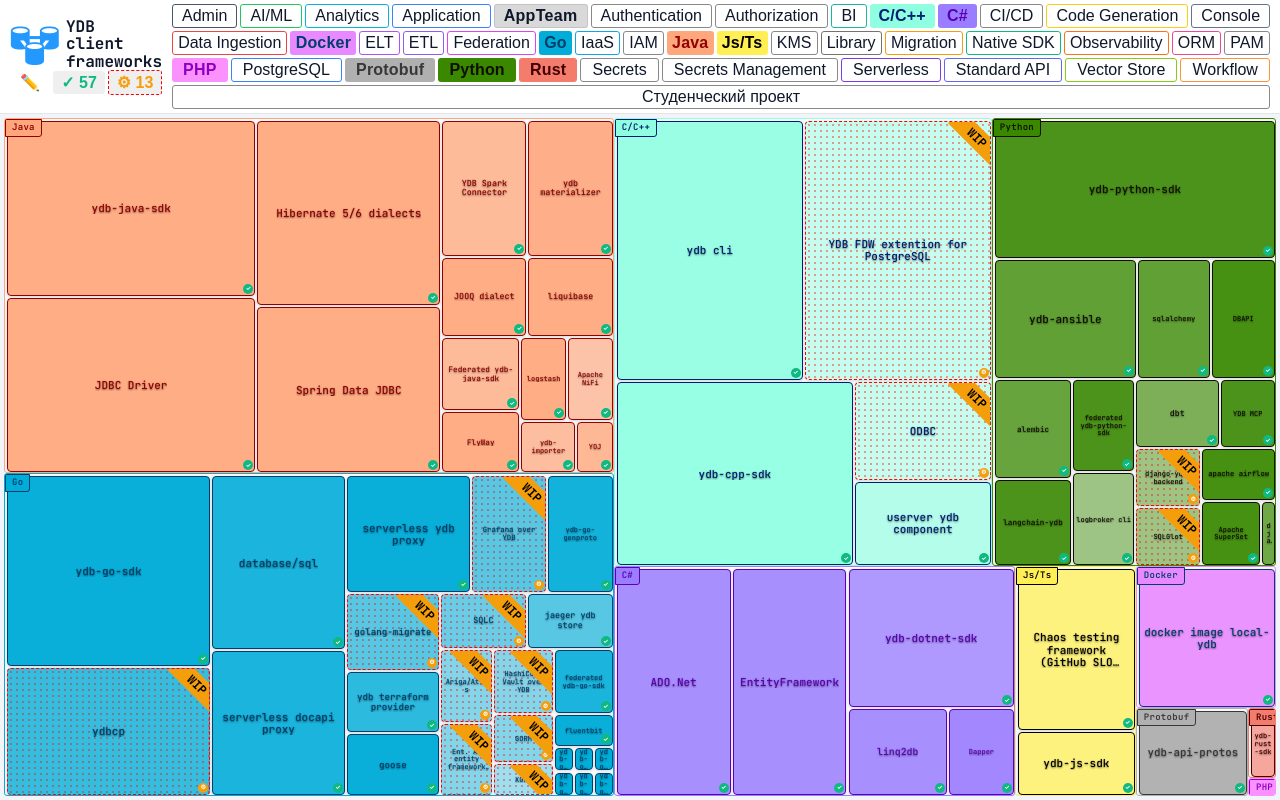
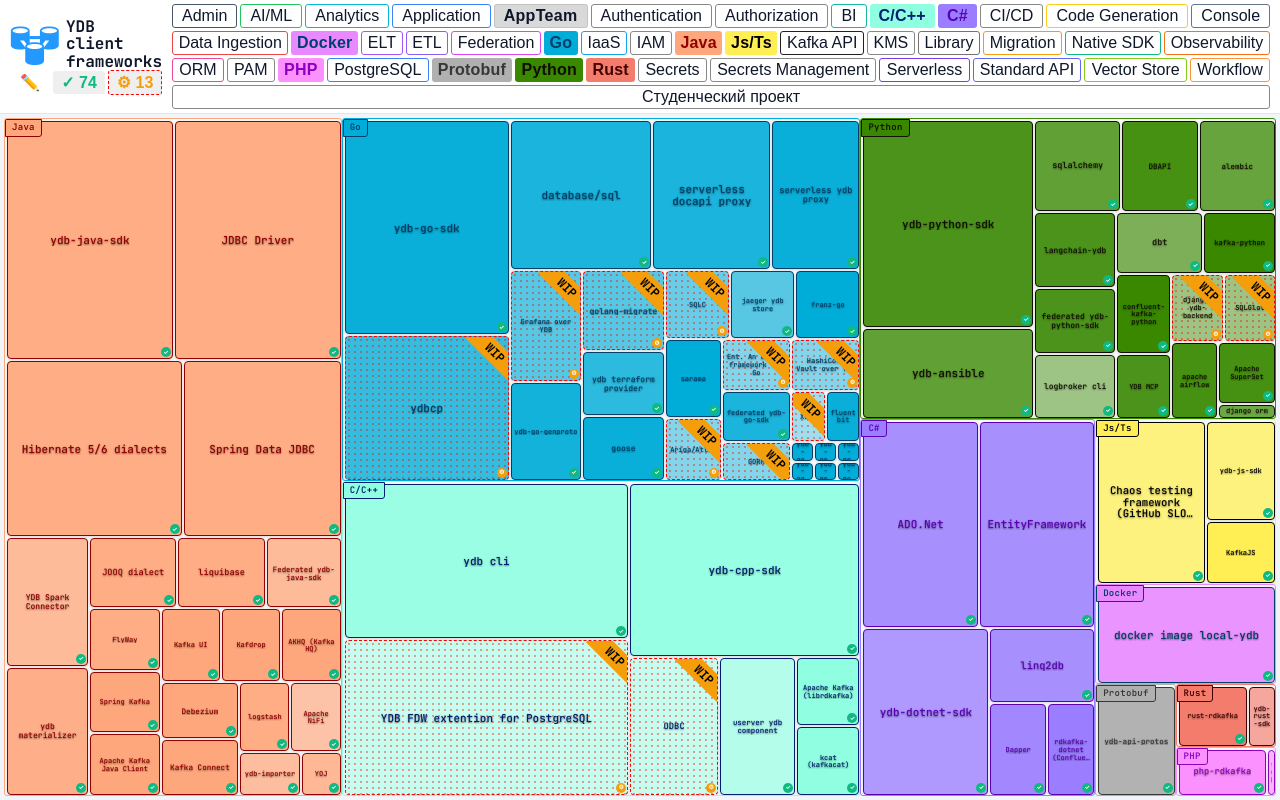
Before and after one commit to ydb-platform/ydb-frameworks, a React (Vite) app: page / in a window 1280 px wide. Built offline with nearby package versions, Linux system fonts and the light colour scheme.

Commit message:
added Kafka frameworks

```diff
--- a/src/data/frameworks.js
+++ b/src/data/frameworks.js
@@ -908,6 +908,227 @@
     "impact": 7,
     "quality": 70,
     "repository": "https://github.com/ydb-platform/ydb-ansible"
+  },
+  {
+    "Продукт": "Apache Kafka (librdkafka)",
+    "Статус": ["Production ready"],
+    "Ответственный": "",
+    "Кто еще может помочь": [],
+    "Язык программирования": "C/C++",
+    "categories": ["Native SDK", "Library", "Kafka API"],
+    "description": "The Apache Kafka C/C++ client library (librdkafka) - high performance producer and consumer. Works with YDB via Kafka API compatibility.",
+    "attention": 1,
+    "impact": 10,
+    "quality": 100,
+    "repository": "https://github.com/confluentinc/librdkafka"
+  },
+  {
+    "Продукт": "kafka-python",
+    "Статус": ["Production ready"],
+    "Ответственный": "",
+    "Кто еще может помочь": [],
+    "Язык программирования": "Python",
+    "categories": ["Native SDK", "Library", "Kafka API"],
+    "description": "Pure Python client for Apache Kafka. Works with YDB via Kafka API compatibility.",
+    "attention": 1,
+    "impact": 10,
+    "quality": 100,
+    "repository": "https://github.com/dpkp/kafka-python"
+  },
+  {
+    "Продукт": "confluent-kafka-python",
+    "Статус": ["Production ready"],
+    "Ответственный": "",
+    "Кто еще может помочь": [],
+    "Язык программирования": "Python",
+    "categories": ["Native SDK", "Library", "Kafka API"],
+    "description": "Confluent's Python client for Apache Kafka (wrapper around librdkafka). Works with YDB via Kafka API compatibility.",
+    "attention": 1,
+    "impact": 10,
+    "quality": 100,
+    "repository": "https://github.com/confluentinc/confluent-kafka-python"
+  },
+  {
+    "Продукт": "franz-go",
+    "Статус": ["Production ready"],
+    "Ответственный": "",
+    "Кто еще может помочь": [],
+    "Язык программирования": "Go",
+    "categories": ["Native SDK", "Library", "Kafka API"],
+    "description": "High-performance, pure Go Kafka client. Works with YDB via Kafka API compatibility.",
+    "attention": 1,
+    "impact": 10,
+    "quality": 100,
+    "repository": "https://github.com/twmb/franz-go"
+  },
+  {
+    "Продукт": "sarama",
+    "Статус": ["Production ready"],
+    "Ответственный": "",
+    "Кто еще может помочь": [],
+    "Язык программирования": "Go",
+    "categories": ["Native SDK", "Library", "Kafka API"],
+    "description": "Sarama is a pure Go client library for Apache Kafka. Works with YDB via Kafka API compatibility.",
+    "attention": 1,
+    "impact": 10,
+    "quality": 100,
+    "repository": "https://github.com/IBM/sarama"
+  },
+  {
+    "Продукт": "KafkaJS",
+    "Статус": ["Production ready"],
+    "Ответственный": "",
+    "Кто еще может помочь": [],
+    "Язык программирования": "Js/Ts",
+    "categories": ["Native SDK", "Library", "Kafka API"],
+    "description": "Modern Apache Kafka client for Node.js. Works with YDB via Kafka API compatibility.",
+    "attention": 1,
+    "impact": 10,
+    "quality": 100,
+    "repository": "https://github.com/tulios/kafkajs"
+  },
+  {
+    "Продукт": "Spring Kafka",
+    "Статус": ["Production ready"],
+    "Ответственный": "",
+    "Кто еще может помочь": [],
+    "Язык программирования": "Java",
+    "categories": ["Library", "Kafka API"],
+    "description": "Spring integration for Apache Kafka. Works with YDB via Kafka API compatibility.",
+    "attention": 1,
+    "impact": 10,
+    "quality": 100,
+    "repository": "https://github.com/spring-projects/spring-kafka"
+  },
+  {
+    "Продукт": "Apache Kafka Java Client",
+    "Статус": ["Production ready"],
+    "Ответственный": "",
+    "Кто еще может помочь": [],
+    "Язык программирования": "Java",
+    "categories": ["Native SDK", "Library", "Kafka API"],
+    "description": "Official Apache Kafka client for Java. Works with YDB via Kafka API compatibility.",
+    "attention": 1,
+    "impact": 10,
+    "quality": 100,
+    "repository": "https://github.com/apache/kafka"
+  },
+  {
+    "Продукт": "rdkafka-dotnet (Confluent.Kafka)",
+    "Статус": ["Production ready"],
+    "Ответственный": "",
+    "Кто еще может помочь": [],
+    "Язык программирования": "C#",
+    "categories": ["Native SDK", "Library", "Kafka API"],
+    "description": "Confluent's .NET client for Apache Kafka. Works with YDB via Kafka API compatibility.",
+    "attention": 1,
+    "impact": 10,
+    "quality": 100,
+    "repository": "https://github.com/confluentinc/confluent-kafka-dotnet"
+  },
+  {
+    "Продукт": "rust-rdkafka",
+    "Статус": ["Production ready"],
+    "Ответственный": "",
+    "Кто еще может помочь": [],
+    "Язык программирования": "Rust",
+    "categories": ["Native SDK", "Library", "Kafka API"],
+    "description": "Rust wrapper for librdkafka - Apache Kafka client. Works with YDB via Kafka API compatibility.",
+    "attention": 1,
+    "impact": 10,
+    "quality": 100,
+    "repository": "https://github.com/fede1024/rust-rdkafka"
+  },
+  {
+    "Продукт": "php-rdkafka",
+    "Статус": ["Production ready"],
+    "Ответственный": "",
+    "Кто еще может помочь": [],
+    "Язык программирования": "PHP",
+    "categories": ["Native SDK", "Library", "Kafka API"],
+    "description": "PHP extension for Apache Kafka (based on librdkafka). Works with YDB via Kafka API compatibility.",
+    "attention": 1,
+    "impact": 10,
+    "quality": 100,
+    "repository": "https://github.com/arnaud-lb/php-rdkafka"
+  },
+  {
+    "Продукт": "Kafka UI",
+    "Статус": ["Production ready"],
+    "Ответственный": "",
+    "Кто еще может помочь": [],
+    "Язык программирования": "Java",
+    "categories": ["Admin", "Application", "Kafka API"],
+    "description": "Open-source web UI for Apache Kafka management. Works with YDB via Kafka API compatibility.",
+    "attention": 1,
+    "impact": 10,
+    "quality": 100,
+    "repository": "https://github.com/provectus/kafka-ui"
+  },
+  {
+    "Продукт": "Kafdrop",
+    "Статус": ["Production ready"],
+    "Ответственный": "",
+    "Кто еще может помочь": [],
+    "Язык программирования": "Java",
+    "categories": ["Admin", "Application", "Kafka API"],
+    "description": "Web UI for viewing Kafka topics and browsing consumer groups. Works with YDB via Kafka API compatibility.",
+    "attention": 1,
+    "impact": 10,
+    "quality": 100,
+    "repository": "https://github.com/obsidiandynamics/kafdrop"
+  },
+  {
+    "Продукт": "AKHQ (Kafka HQ)",
+    "Статус": ["Production ready"],
+    "Ответственный": "",
+    "Кто еще может помочь": [],
+    "Язык программирования": "Java",
+    "categories": ["Admin", "Application", "Kafka API"],
+    "description": "Kafka GUI for managing topics, consumer groups, schema registry. Works with YDB via Kafka API compatibility.",
+    "attention": 1,
+    "impact": 10,
+    "quality": 100,
+    "repository": "https://github.com/tchiotludo/akhq"
+  },
+  {
+    "Продукт": "kcat (kafkacat)",
+    "Статус": ["Production ready"],
+    "Ответственный": "",
+    "Кто еще может помочь": [],
+    "Язык программирования": "C/C++",
+    "categories": ["Console", "Application", "Kafka API"],
+    "description": "Generic command line non-JVM Apache Kafka producer and consumer. Works with YDB via Kafka API compatibility.",
+    "attention": 1,
+    "impact": 10,
+    "quality": 100,
+    "repository": "https://github.com/edenhill/kcat"
+  },
+  {
+    "Продукт": "Debezium",
+    "Статус": ["Production ready"],
+    "Ответственный": "",
+    "Кто еще может помочь": [],
+    "Язык программирования": "Java",
+    "categories": ["Data Ingestion", "ETL", "Application", "Kafka API"],
+    "description": "Change Data Capture platform for streaming database changes via Kafka. Works with YDB via Kafka API compatibility.",
+    "attention": 1,
+    "impact": 10,
+    "quality": 100,
+    "repository": "https://github.com/debezium/debezium"
+  },
+  {
+    "Продукт": "Kafka Connect",
+    "Статус": ["Production ready"],
+    "Ответственный": "",
+    "Кто еще может помочь": [],
+    "Язык программирования": "Java",
+    "categories": ["Data Ingestion", "ETL", "Library", "Kafka API"],
+    "description": "Tool for streaming data between Apache Kafka and other systems. Works with YDB via Kafka API compatibility.",
+    "attention": 1,
+    "impact": 10,
+    "quality": 100,
+    "repository": "https://kafka.apache.org/documentation/#connect"
   }
 ];
 
@@ -949,7 +1170,8 @@
   "PostgreSQL": "#3B82F6",
   "Code Generation": "#FACC15",
   "Workflow": "#FB923C",
-  "AppTeam": "#E11D48"
+  "AppTeam": "#E11D48",
+  "Kafka API": "#231F20"
 };
 
 // AppTeam members - explicit list of people belonging to AppTeam group
```
